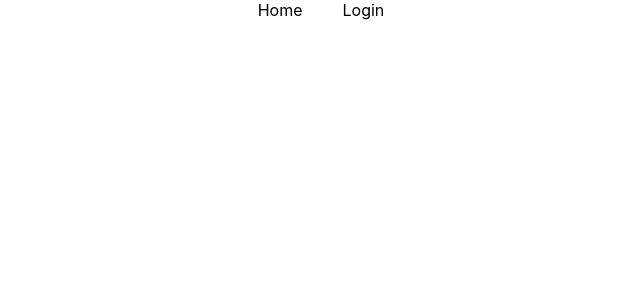
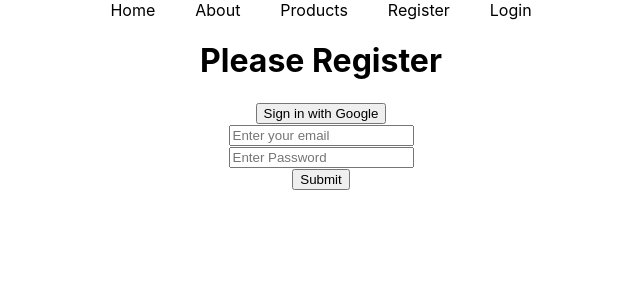
Before and after one commit to kamrulsaad/react-router-integratioin, a React (Create React App) app: page /register in a window 1280 px wide. Before the commit this address had no page. Shown: the top 300 px of the page, without its empty margins (319-959 px from the left). Built offline with nearby package versions, Linux system fonts and the light colour scheme.

Commit message:
Custom Hooks Created

```diff
--- a/src/App.js
+++ b/src/App.js
@@ -3,6 +3,7 @@ import './App.css';
 import Header from './Components/Header/Header';
 import Login from './Components/Header/Login/Login';
 import Home from './Components/Home/Home';
+import Register from './Components/Register/Register';
 
 function App() {
   return (
@@ -10,6 +11,7 @@ function App() {
       <Header></Header>
       <Routes>
         <Route path='/' element = {<Home></Home>}></Route>
+        <Route path='/register' element = {<Register></Register>}></Route>
         <Route path='/login' element = {<Login></Login>}></Route>
       </Routes>
     </div>
--- a/src/Components/Header/Header.js
+++ b/src/Components/Header/Header.js
@@ -6,6 +6,9 @@ const Header = () => {
     return (
         <div>
             <Link to='/' >Home</Link>
+            <Link to='/about' >About</Link>
+            <Link to='/products' >Products</Link>
+            <Link to='/register' >Register</Link>
             <Link to='/login'>Login</Link>
         </div>
     );
--- /dev/null
+++ b/src/Components/Register/Register.js
@@ -0,0 +1,24 @@
+import React from "react";
+import useFirebase from "../../hooks/useFirebase";
+
+const Register = () => {
+
+   const {googleSignIn} = useFirebase();
+
+  return (
+    <>
+    <h1>Please Register</h1>
+      <div>
+          <button onClick={googleSignIn}> Sign in with Google </button>
+          <br />
+          <input type="text" placeholder="Enter your email" />
+          <br />
+          <input type="password" placeholder="Enter Password" />
+          <br />
+          <input type="button" value="Submit" />
+      </div>
+    </>
+  );
+};
+
+export default Register;
--- /dev/null
+++ b/src/hooks/useFirebase.js
@@ -0,0 +1,12 @@
+import { useState } from "react"
+
+const useFirebase = () =>{
+    const [user,setUser] = useState({})
+
+    const googleSignIn = () => console.log('hooks used')
+
+    return {user,googleSignIn};
+
+}
+
+export default useFirebase;
```
Also changed, not shown: src/firebase.init.js (+19 -0 lines).
